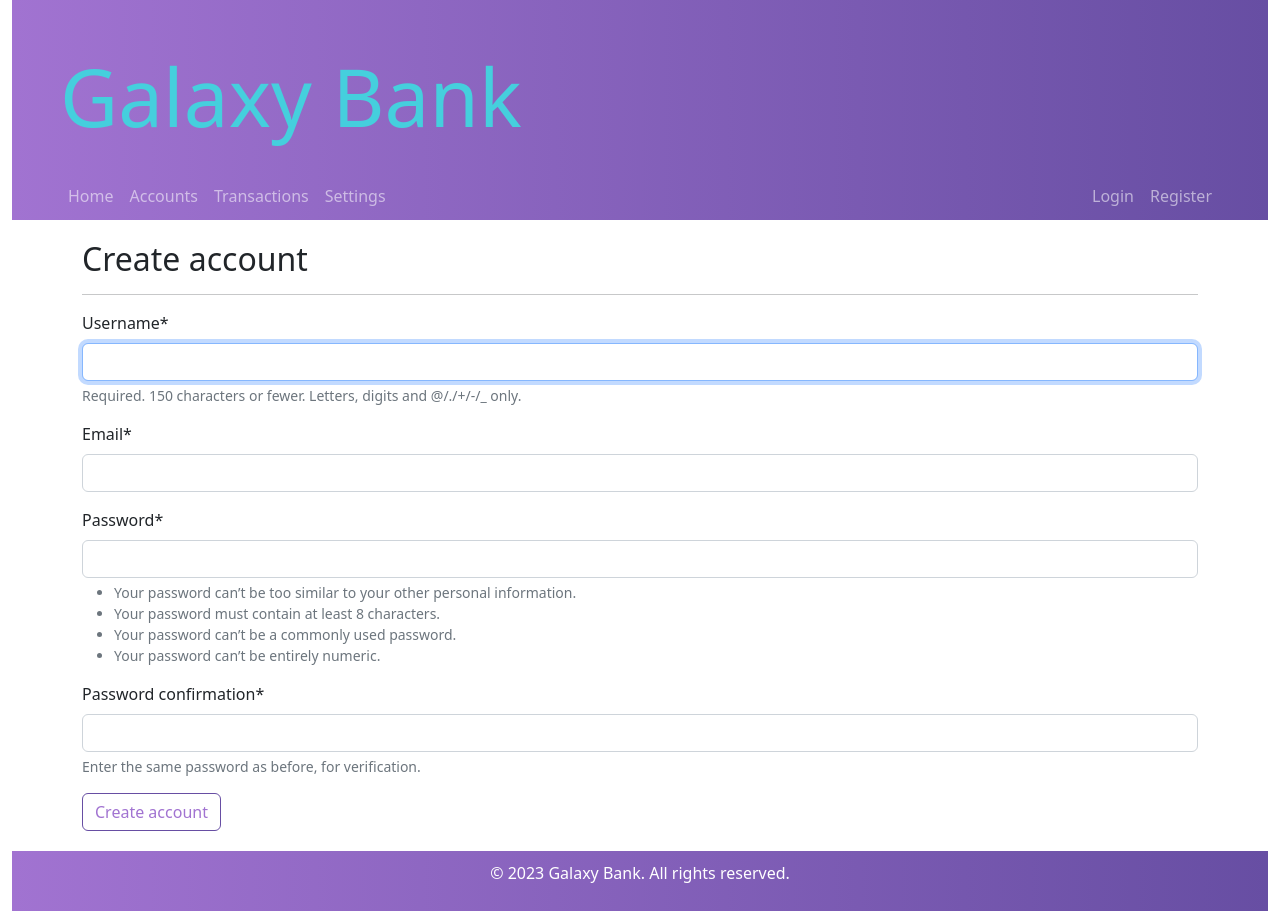
After one commit to Demaxl/GalaxyBank-Web-App, a Django app: page /register/ in a window 1280 px wide. The commit adds this page. Run offline with Django 4.2, Linux system fonts and the light colour scheme; some libraries are stand-ins or nearby versions.

Commit message:
Added user register feature

```diff
--- a/Bank/bank/views.py
+++ b/Bank/bank/views.py
@@ -1,6 +1,7 @@
 from django.shortcuts import render
 from django.http import HttpResponse
 from django.views.generic import View
+from django.contrib import messages
 
 
 class HomePageView(View):
--- a/Bank/config/urls.py
+++ b/Bank/config/urls.py
@@ -17,11 +17,12 @@ Including another URLconf
 from django.contrib import admin
 from django.urls import path, include
 from django.contrib.auth import views as auth_views
-from users.views import logoutView
+from users.views import logoutView, RegisterView
 
 urlpatterns = [
     path('admin/', admin.site.urls),
     path("", include("bank.urls")),
     path("login/", auth_views.LoginView.as_view(template_name="login.html", redirect_authenticated_user=True), name="login"),
-    path("logout/", logoutView, name="logout")
+    path("logout/", logoutView, name="logout"),
+    path("register/", RegisterView.as_view(), name="register")
 ]
--- a/Bank/templates/base.html
+++ b/Bank/templates/base.html
@@ -49,7 +49,7 @@
                                 <a class="nav-link" href="{% url 'login' %}">Login</a>
                             </li>
                             <li class="nav-item">
-                                <a class="nav-link" href="#">Register</a>
+                                <a class="nav-link" href="{% url 'register' %}">Register</a>
                             </li>
                         {% endif %}
                     </ul>
@@ -58,6 +58,14 @@
         </header>
 
         <main>
+            {% if messages %}
+                {% for message in messages %}
+                    <div class="alert alert-{{ message.tags }} alert-dismissible fade show">
+                        <button type="button" class="btn-close" data-bs-dismiss="alert"></button>
+                        {{ message }}
+                    </div>
+                {% endfor %}
+            {% endif %}
                 {% block body %}{% endblock body %}
         </main>
 
--- /dev/null
+++ b/Bank/templates/register.html
@@ -0,0 +1,14 @@
+{% extends 'home.html' %}
+{% load crispy_forms_tags %}
+
+{% block body %}
+    <div class="container">
+        <h2>Create account</h2>
+        <hr>
+        <form method="post" class="mt-3">
+            {% csrf_token %}
+            {{ form|crispy }}
+            <button class="btn btn-outline-info custom-outline" type="submit">Create account</button>
+        </form>
+</div>
+{% endblock body %}
--- /dev/null
+++ b/Bank/users/forms.py
@@ -0,0 +1,12 @@
+from django.contrib.auth.models import User
+from django.contrib.auth.forms import UserCreationForm
+from django import forms
+
+
+
+class UserRegistrationForm(UserCreationForm):
+    email = forms.EmailField()
+
+    class Meta:
+        model = User
+        fields = ["username", "email", "password1", "password2"]
--- a/Bank/users/views.py
+++ b/Bank/users/views.py
@@ -1,6 +1,26 @@
 from django.shortcuts import render, redirect
-from django.urls import reverse
+from django.urls import reverse_lazy
 from django.contrib.auth import logout
+from django.contrib import messages
+from .forms import UserRegistrationForm
+from django.views.generic import FormView
+
+class RegisterView(FormView):
+    form_class = UserRegistrationForm
+    template_name = "register.html"
+    success_url = reverse_lazy("login")
+
+
+    def get(self, request, *args, **kwargs):
+        if request.user.is_authenticated:
+            return redirect("home")
+        return super().get(request, *args, **kwargs)
+
+    def form_valid(self, form):
+        messages.success(self.request, "Account Created Successfully! You can now sign in!")
+        form.save()
+        return super().form_valid(form)
+
 
 def logoutView(request):
     logout(request)
```
Also changed, not shown: Bank/config/settings.py (+7 -0 lines), Bank/db.sqlite3.
